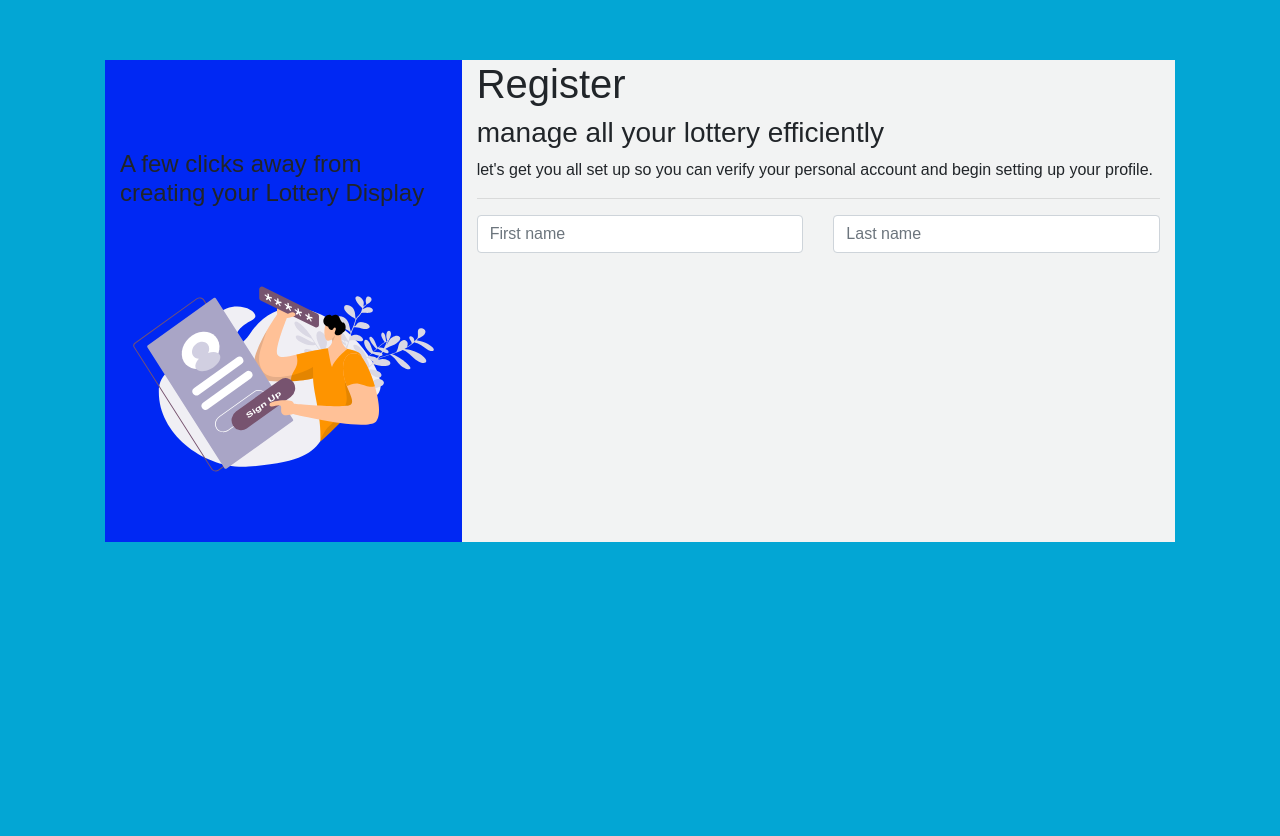
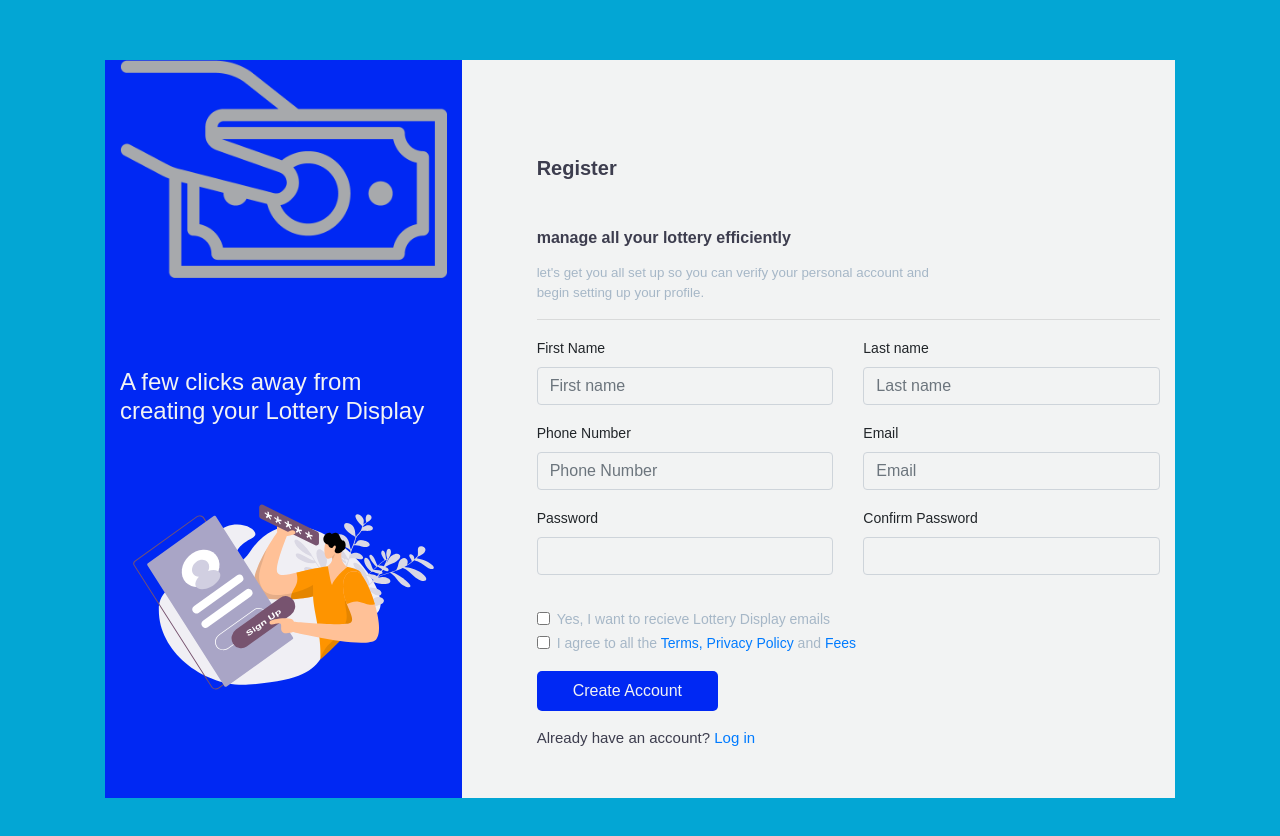
Before and after one commit to ogazboiz/sign-up-_page, a plain HTML site: page index.html in a window 1280 px wide. Before the commit the page ends 800 px from the top, so only its background shows below. Drawn offline with nearby package versions, Linux system fonts and the light colour scheme.

Commit message:
remaining ui

```diff
--- a/index.html
+++ b/index.html
@@ -14,12 +14,14 @@
   <body class="container">
     <div class="row container-body">
       <div class="col-lg-4 container-content">
+        <img src="/images/logo.png" alt="" srcset="" />
         <h4>A few clicks away from creating your Lottery Display</h4>
         <img src="/images/sign-up-form.svg" alt="" srcset="" />
       </div>
       <div class="col-lg-8 container-form">
-        <h1>Register</h1>
-        <h3>manage all your lottery efficiently</h3>
+        <div class="wrapped">
+          <h5>Register</h5>
+          <h6>manage all your lottery efficiently</h6>
           <p>
             let's get you all set up so you can verify your personal account and
             begin setting up your profile.
@@ -28,6 +30,7 @@
           <form>
             <div class="row">
               <div class="col">
+                <label for="">First Name</label>
                 <input
                   type="text"
                   class="form-control"
@@ -35,10 +38,67 @@
                 />
               </div>
               <div class="col">
-              <input type="text" class="form-control" placeholder="Last name" />
+                <label for="">Last name</label>
+                <input
+                  type="text"
+                  class="form-control"
+                  placeholder="Last name"
+                />
               </div>
             </div>
+            <div class="row">
+              <div class="col">
+                <label for="">Phone Number</label>
+                <input
+                  type="number"
+                  class="form-control"
+                  placeholder="Phone Number"
+                />
+              </div>
+              <div class="col">
+                <label for="">Email</label>
+                <input type="email" class="form-control" placeholder="Email" />
+              </div>
+            </div>
+            <div class="row">
+              <div class="col">
+                <label for="">Password</label>
+                <input type="text" class="form-control" placeholder="" />
+              </div>
+              <div class="col">
+                <label for="">Confirm Password</label>
+                <input type="text" class="form-control" placeholder="" />
+              </div>
+            </div>
+            <div class="form-group rules">
+              <div class="form-check">
+                <input
+                  class="form-check-input"
+                  type="checkbox"
+                  id="gridCheck"
+                />
+                <label class="form-check-label rule-1" for="gridCheck">
+                  Yes, I want to recieve Lottery Display emails
+                </label>
+              </div>
+              <div class="form-check">
+                <input
+                  class="form-check-input"
+                  type="checkbox"
+                  id="gridCheck"
+                />
+                <label class="form-check-label rule-1" for="gridCheck">
+                  I agree to all the
+                  <a href="http://">Terms, Privacy Policy</a> and
+                  <a href="http://">Fees</a>
+                </label>
+              </div>
+            </div>
+            <button type="submit" class="btn">Create Account</button>
+
+            <p>Already have an account? <a href="http://">Log in</a></p>
           </form>
+        </div>
       </div>
     </div>
   </body>
--- a/scss/style.scss
+++ b/scss/style.scss
@@ -2,6 +2,7 @@ $font-stack: Arial, Helvetica, sans-serif;
 $primary-color: #0028f3;
 $light-color: #03a6d4;
 $secondary-color: #f2f3f3;
+$text-color: #a6b7c7;
 * {
   box-sizing: border-box;
   margin: 0;
@@ -21,10 +22,59 @@ $secondary-color: #f2f3f3;
       margin-top: 90px;
       text-align: left;
       align-items: center;
+      color: $secondary-color;
     }
   }
   &-form {
     background-color: $secondary-color;
+    .wrapped {
+      margin-left: 60px;
+    }
+    h5 {
+      margin-top: 6rem;
+      margin-bottom: 3rem;
+      color: #3d3d4e;
+      font-weight: 600;
+    }
+    h6 {
+      color: #3d3d4e;
+      font-weight: 600;
+      margin-bottom: 1rem;
+    }
+    label {
+      font-size: 14px;
+      font-weight: 300;
+    }
+    input {
+      background-color: $secondary-color;
+      margin-bottom: 1rem;
+    }
+    p {
+      font-size: smaller;
+      width: 67%;
+      color: $text-color;
+    }
+    .btn {
+      background-color: $primary-color;
+      border-radius: 5px;
+      color: $secondary-color;
+      padding: 7px 35px;
+    }
+    .rules {
+      margin-top: 1rem;
+      margin-bottom: 1rem;
+    }
+    form {
+      p {
+        color: #3d3d4e;
+        font-size: 15px;
+        margin-top: 1rem;
+        margin-bottom: 3rem;
+      }
+      .rule-1 {
+        color: $text-color;
+      }
+    }
   }
 }
 img {
```
Also changed, not shown: css/style.css, images/logo.png (added). Lines whose indentation alone changed are shown as unchanged.
